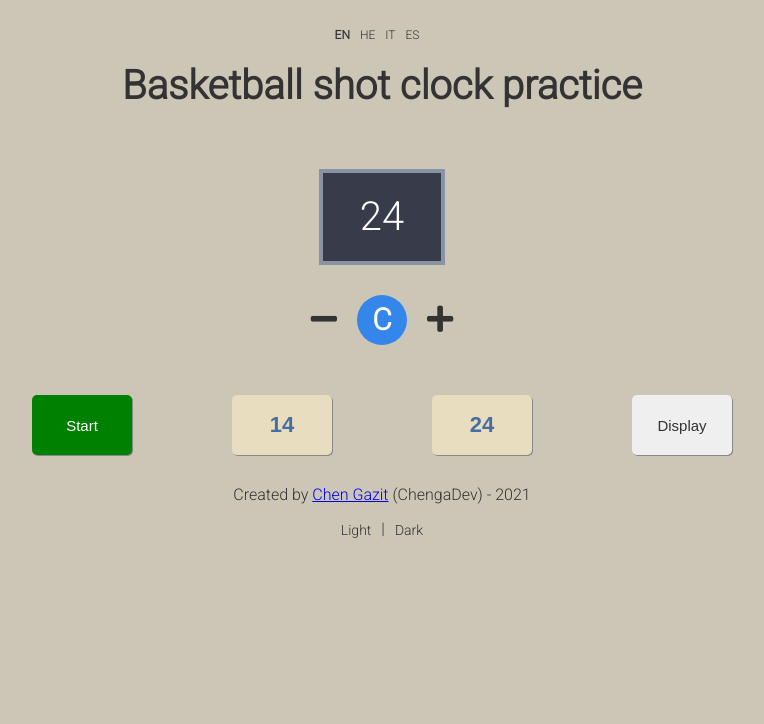
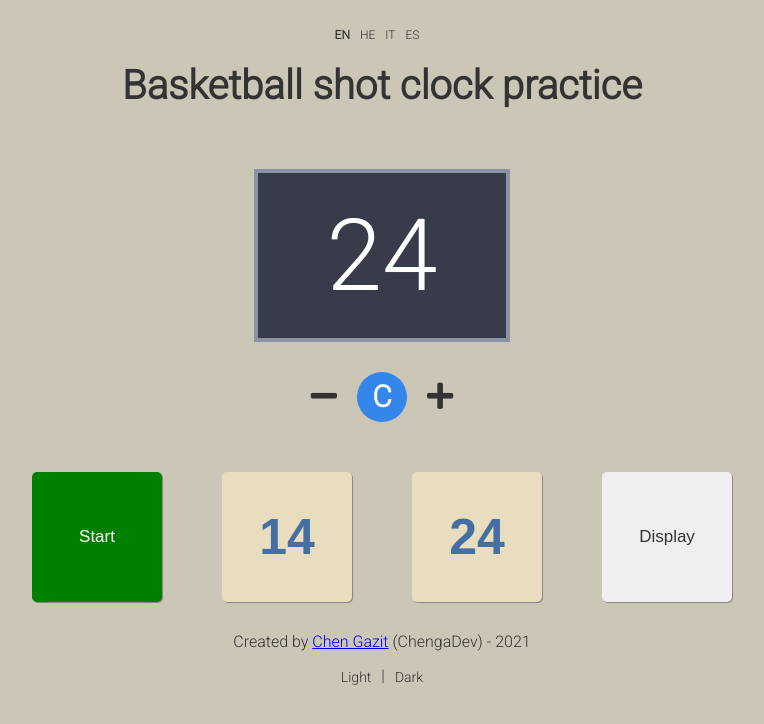
Before and after one commit to ChengaDev/shotclock, a React (Create React App) app: page / in a window 1280 px wide. Shown: the top 724 px of the page, without its empty margins (258-1022 px from the left). Built offline with nearby package versions, Linux system fonts and the light colour scheme.

Commit message:
remove landscape

```diff
--- a/src/components/Controls.tsx
+++ b/src/components/Controls.tsx
@@ -65,12 +65,6 @@ const ClockButton = styled.button`
 		height: 85px;
 		margin-bottom: 20px;
 	}
-
-	@media (orientation: landscape) {
-		width: 60px;
-		height: 60px;
-		font-size: 15px;
-	}
 `;
 
 type TimeToggleButtonProps = {
@@ -87,12 +81,6 @@ const ResetButton = styled(ClockButton)`
 	font-weight: bold;
 	background-color: #e8ddbe;
 	color: #456fa3;
-
-	@media (orientation: landscape) {
-		width: 60px;
-		height: 60px;
-		font-size: 22px;
-	}
 `;
 
 export default Buttons;
--- a/src/components/ShotClock.tsx
+++ b/src/components/ShotClock.tsx
@@ -144,13 +144,6 @@ const TimeDisplay = styled.div<TimeDisplayProps>`
 		margin-bottom: 20px;
 		padding: 15px;
 	}
-
-	@media (orientation: landscape) {
-		width: 70px;
-		height: 40px;
-		font-size: 40px;
-		line-height: 40px;
-	}
 `;
 
 const Title = styled.h1`
```
